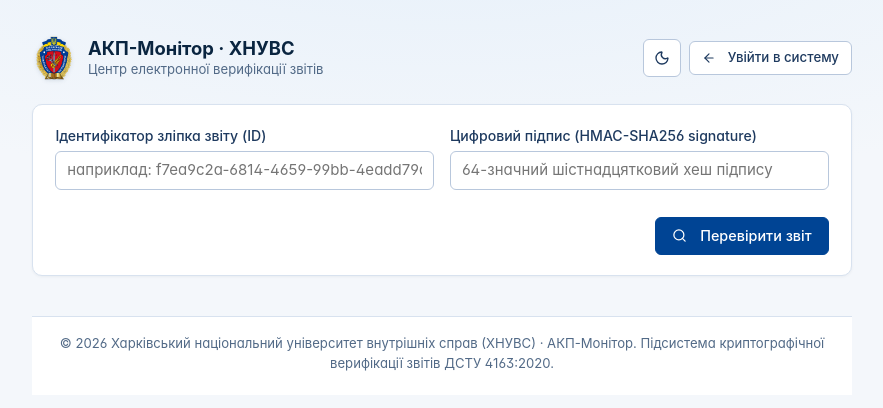
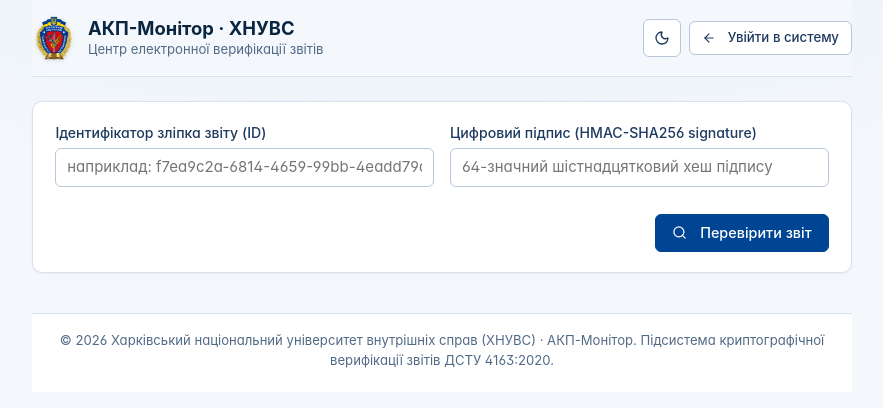
Before and after one commit to katyhavehamster-tech/akp-monitor, a React (Vite) app in the folder frontend/: page /verify in a window 1280 px wide. Shown: the top 408 px of the page, without its empty margins (198-1081 px from the left). Built offline with nearby package versions, Linux system fonts and the light colour scheme.

Commit message:
style: sticky verify nav bar with backdrop-filter

```diff
--- a/frontend/src/index.css
+++ b/frontend/src/index.css
@@ -1290,15 +1290,23 @@ textarea { min-height: 110px; resize: vertical; }
   min-height: 100vh;
   min-height: 100dvh;
   background: radial-gradient(1200px 420px at 50% -100px, var(--accent-bg), transparent 70%), var(--bg);
-  padding: 2.25rem 1.25rem 3.5rem;
+  padding: 0 1.25rem 3.5rem;
 }
 .verify-container { max-width: 820px; margin: 0 auto; width: 100%; }
 .verify-nav {
+  position: sticky;
+  top: 0;
+  z-index: 50;
   display: flex;
   align-items: center;
   justify-content: space-between;
   gap: 1rem;
+  padding: 1rem 0;
   margin-bottom: 1.5rem;
+  background: var(--bg);
+  backdrop-filter: blur(10px);
+  -webkit-backdrop-filter: blur(10px);
+  border-bottom: 1px solid var(--line);
   flex-wrap: wrap;
 }
 .verify-nav-brand { display: flex; align-items: center; gap: .75rem; }
```
